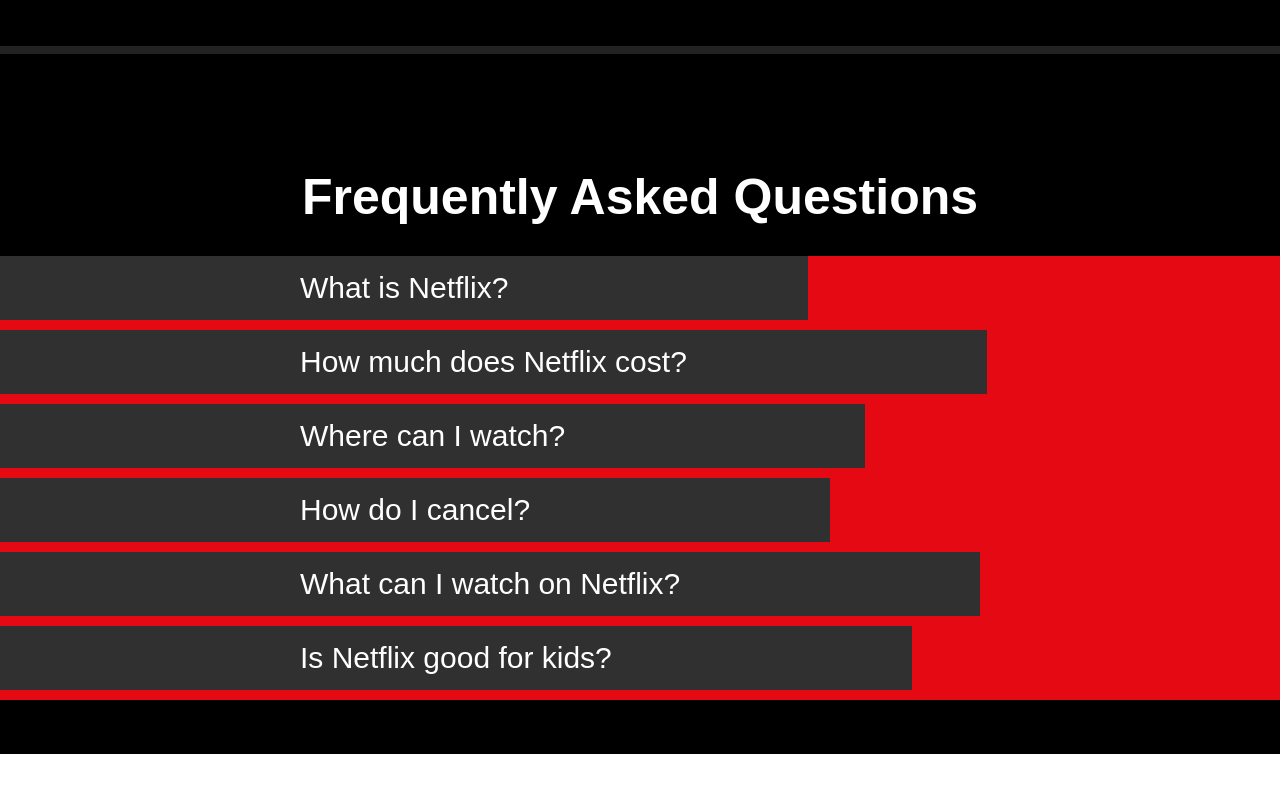
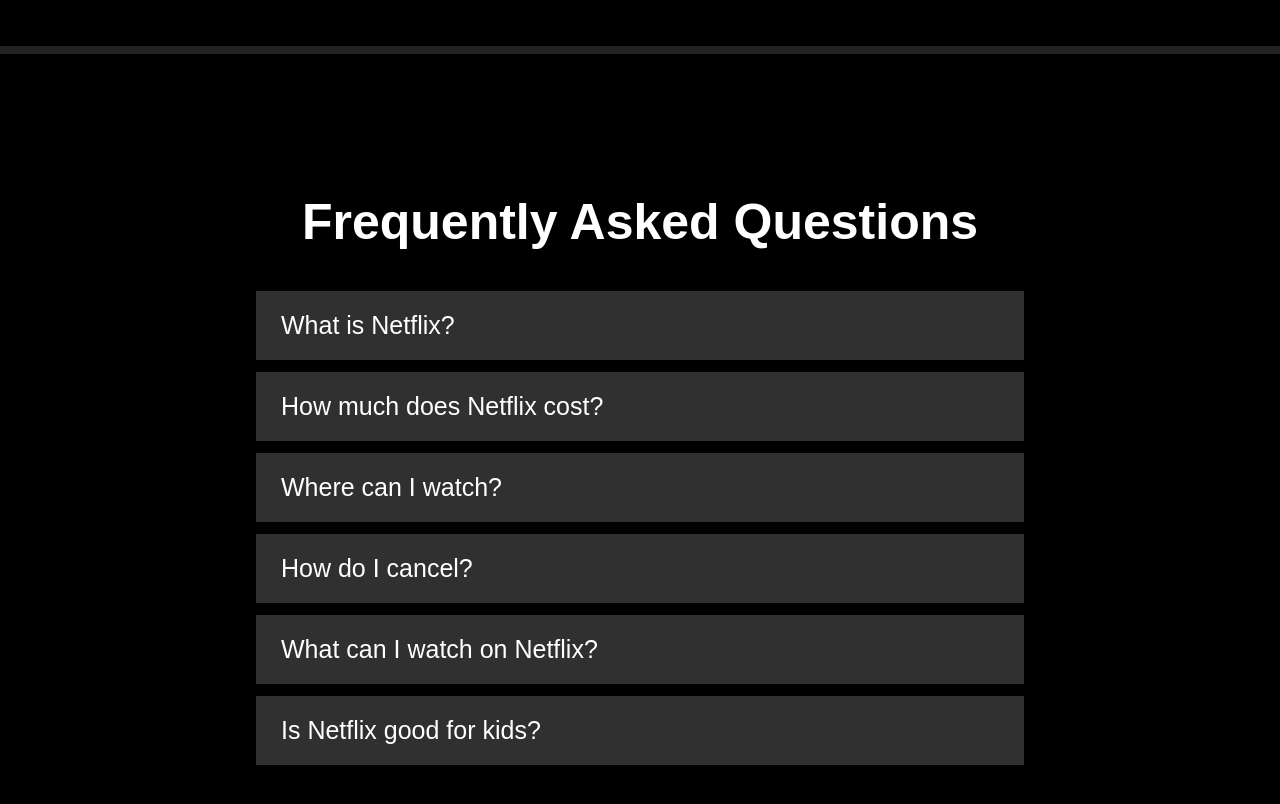
Before and after one commit to EndriEm/Netflix-copy-static, a plain HTML site: page index.html in a window 1280 px wide. Shown: the part 1640-2444 px from the top of the page. Before the commit the page ends 2394 px from the top, so only its background shows below. Drawn offline with Linux system fonts and the light colour scheme.

Commit message:
changes-3

```diff
--- a/index.html
+++ b/index.html
@@ -17,7 +17,9 @@
             <div class="content-above-overlay">
                 <div class="header-wrp">
                     <h1 class="netflix"><b>NETFLIX</b></h1>
-                    <button class="sign-button" href="Sign-In.html">Sign In</button>
+                    <a class="sign-button" href="Sign-In.html">
+                        <button class="sign-button1">Sign In</button>
+                    </a>
                 </div>
                 <div class="section1-wrapper">
                     <h2 class="title">Unlimited movies, TV shows, and more.</h2>
@@ -28,7 +30,7 @@
                     </h3>
                     <div class="get-started">
                         <input id="email" type="email" placeholder="Email address" class="input-GS" />
-                        <button class="button-GS">Get Started</button>
+                        <a href="Sign-In.html"><button class="button-GS">Get Started</button></a>
                     </div>
                 </div>
             </div>
@@ -52,12 +54,12 @@
         <section4 class="section4">
             <h1 class="section4-h1">Frequently Asked Questions</h1>
             <div class="faq-list">
-                <button class="button1"> What is Netflix?</button>
-                <button class="button2">How much does Netflix cost?</button>
-                <button class="button3">Where can I watch?</button>
-                <button class="button4">How do I cancel?</button>
-                <button class="button5">What can I watch on Netflix?</button>
-                <button class="button6">Is Netflix good for kids?</button>
+                <button class="button1">What is Netflix?</button>
+                <button class="button1">How much does Netflix cost?</button>
+                <button class="button1">Where can I watch?</button>
+                <button class="button1">How do I cancel?</button>
+                <button class="button1">What can I watch on Netflix?</button>
+                <button class="button1">Is Netflix good for kids?</button>
             </div>
         </section4>
     </main>
--- a/style.css
+++ b/style.css
@@ -52,7 +52,8 @@
     font-style: oblique;
 }
 
-  .sign-button {
+
+.sign-button1 {
     background-color: #e50914;
     color: white;
     font-size: medium;
@@ -60,7 +61,9 @@
     border-radius: 3px;
     border-style: none;
     margin-right: 20px;
-    padding: 2px 18px;
+    padding: 7px 15px;
+    text-decoration: none;
+    cursor: pointer;
 }
 
 .section1-wrapper {
@@ -92,19 +95,22 @@
 .button-GS {
     background-color: #e50914;
     color: white;
-    font-size: 30px;
+    font-size: 25px;
     font-family: sans-serif;
     padding: 5px 40px;
     border-top-right-radius: 2px;
     border-bottom-right-radius: 2px;
     border-color: #e50914;
     border-style: none;
+
 }
 
 
 #email {
     border-top-left-radius: 2px;
     border-bottom-left-radius: 2px;
+    padding-left: 15px;
+
 }
 
 #email:focus {
@@ -117,11 +123,11 @@
     display: grid;
     max-width: 600px;
     margin: auto;
-    grid-template-columns: 2fr 1fr;
+    grid-template-columns: 6fr 3fr;
     height: 50px;
 }
 
-  .section2{
+.section2 {
     text-align: center;
     color: white;
     display: grid;
@@ -133,22 +139,22 @@
     background-repeat: no-repeat;
     background-color: black;
     height: 500px;
-    grid-template-columns: 1fr fr;
+    grid-template-columns: 1fr 1fr;
 
 }
 
-  .kids-title{
+.kids-title {
     font-size: 50px;
     font-family: Arial, Helvetica, sans-serif;
 }
 
-  .kids-subtitle{
+.kids-subtitle {
     font-size: 26px;
     font-family: Arial, Helvetica, sans-serif;
     color: rgb(209, 209, 209);
 }
 
-  .section3{
+.section3 {
     text-align: left;
     color: white;
     display: grid;
@@ -163,96 +169,53 @@
     grid-template-columns: 1fr 1fr;
 }
 
-  .download-title{
+.download-title {
     font-size: 50px;
     font-family: Arial, Helvetica, sans-serif;
     padding-left: 150px;
 }
 
-.download-subtitle{
+.download-subtitle {
     font-size: 26px;
     font-family: Arial, Helvetica, sans-serif;
     color: rgb(209, 209, 209);
     padding-left: 150px;
 }
 
-.section4{
+.section4 {
     background-color: black;
     text-align: center;
     align-content: center;
-    height: 700px;
+    height: 800px;
 }
 
-.section4-h1{
+.section4-h1 {
     color: white;
     padding-top: 40px;
     margin-top: 20px;
     font-size: 50px;
-    margin-bottom: 30px;
+    margin-bottom: 40px;
 }
 
-.faq-list{
-    row-gap: 30px;
-    background-color: #e50914;
-    text-align: left;
+.faq-list {
+    row-gap: 2px;
+    display: grid;
+    margin: auto;
+    width: 60%;
+
 }
 
 
-.button1{
+.button1 {
     background-color: #303030;
     border-style: none;
     color: white;
-    font-size: 30px;
-    padding: 15px 300px;
+    font-size: 25px;
+    padding: 20px 0px;
     margin-bottom: 10px;
-}
+    text-align: start;
+    padding-left: 25px;
 
 
-.button2{
-    background-color: #303030;
-    border-style: none;
-    color: white;
-    font-size: 30px;
-    padding: 15px 300px;
-    margin-bottom: 10px;
+
 }
-
-
-.button3{
-    background-color: #303030;
-    border-style: none;
-    color: white;
-    font-size: 30px;
-    padding: 15px 300px;
-    margin-bottom: 10px;
-}
-
-
-.button4{
-    background-color: #303030;
-    border-style: none;
-    color: white;
-    font-size: 30px;
-    padding: 15px 300px;
-    margin-bottom: 10px;
-}
-
-
-.button5{
-    background-color: #303030;
-    border-style: none;
-    color: white;
-    font-size: 30px;
-    padding: 15px 300px;
-    margin-bottom: 10px;
-}
-
-
-.button6{
-    background-color: #303030;
-    border-style: none;
-    color: white;
-    font-size: 30px;
-    padding: 15px 300px;
-    margin-bottom: 10px;
-}
```
Also changed, not shown: Sign-In.html (+1 -20 lines). Lines whose indentation alone changed are shown as unchanged.
